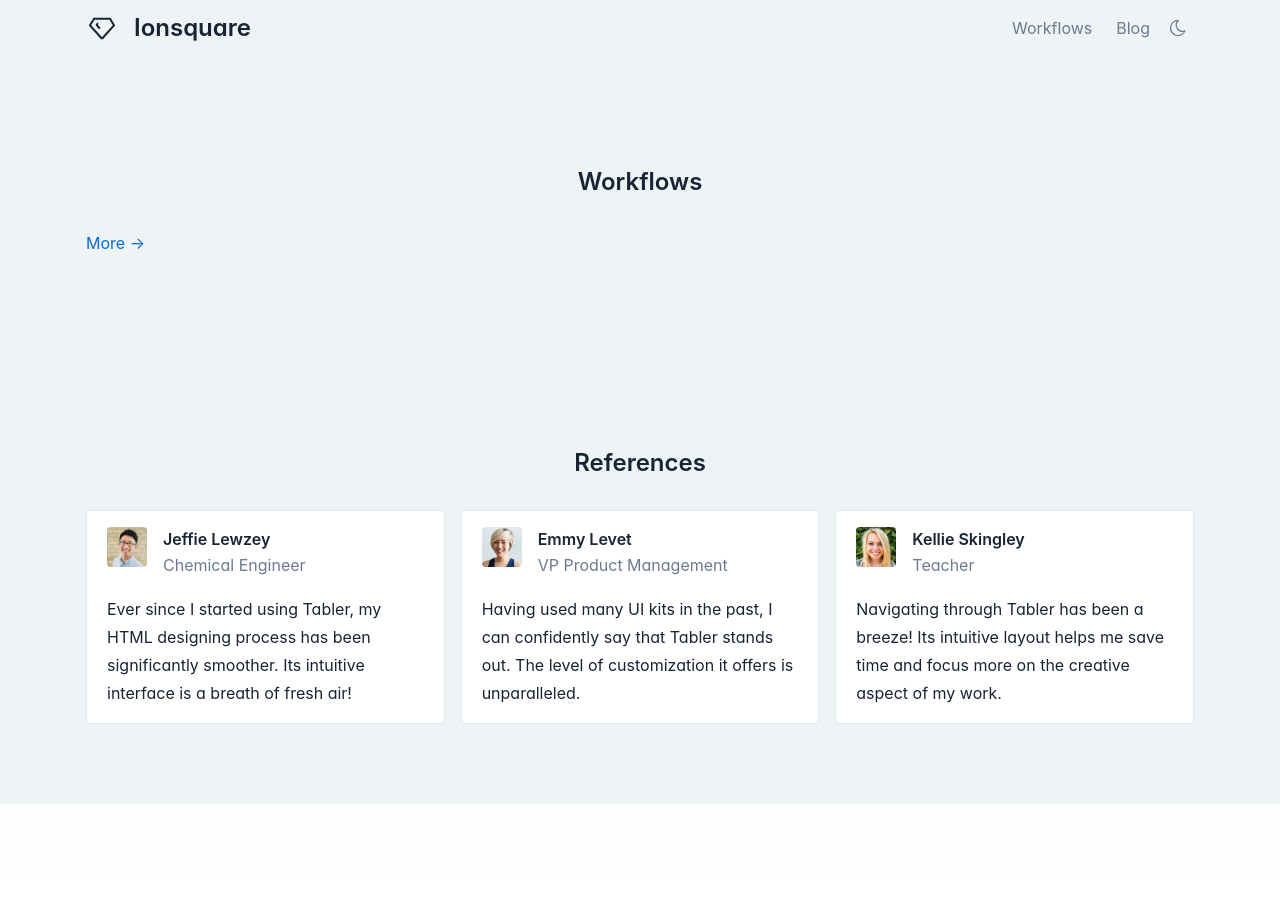
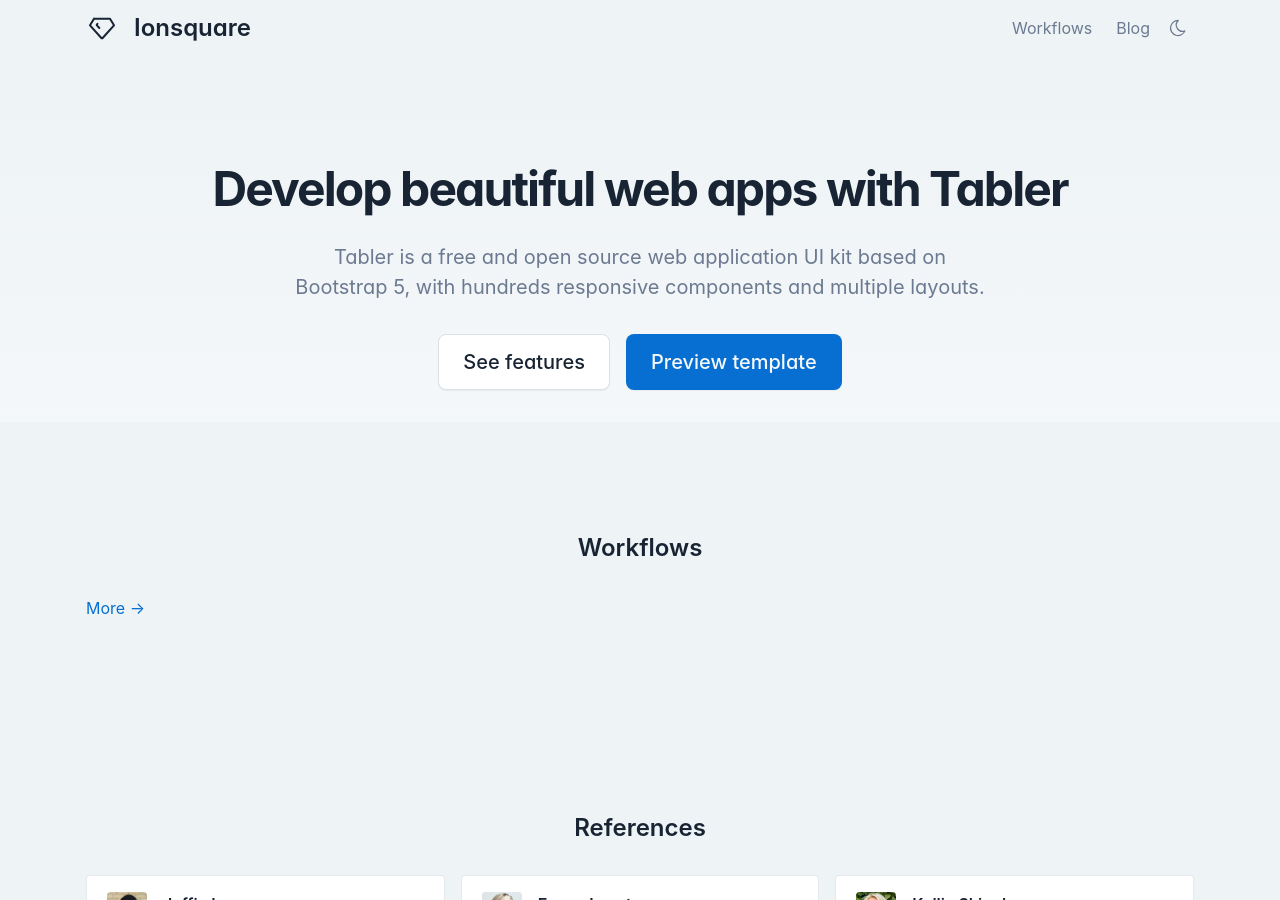
Before and after one commit to olegp/ionsquare.com, a Jekyll site: the page built from site/index.html, in a window 1280 px wide and 900 px high. Built offline with Jekyll 4.4.1, drawn with Linux system fonts in a browser that asks for light colours.

Commit message:
added new hero block

```diff
--- /dev/null
+++ b/site/_includes/hero_block_content.html
@@ -0,0 +1,16 @@
+
+<h1 class="hero-title">Develop beautiful web apps with&nbsp;Tabler</h1>
+<p class="hero-description mt-4">
+  Tabler is a free and open source web application UI kit based on Bootstrap&nbsp;5, with hundreds responsive
+  components and multiple layouts.
+</p>
+<div class="my-5">
+  <div class="row g-3 justify-content-center">
+    <div class="col-auto">
+      <a href="#" class="btn btn-lg">See features</a>
+    </div>
+    <div class="col-auto">
+      <a href="#" class="btn btn-lg btn-primary" target="_blank" rel="noopener noreferrer">Preview template</a>
+    </div>
+  </div>
+</div>
--- a/site/index.html
+++ b/site/index.html
@@ -2,6 +2,13 @@
 layout: default
 title: Ionsquare
 ---
+
+<!-- Hero Block -->
+<header class="hero pb-0">
+	<div class="container">
+		{% include hero_block_content.html %}
+	</div>
+</header>
 
 <!-- Workflows Block -->
 <section class="section section-light">
```
